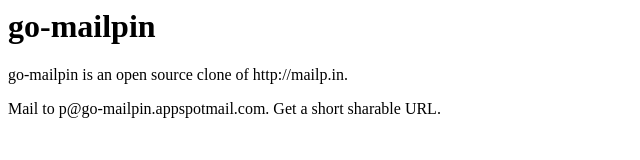
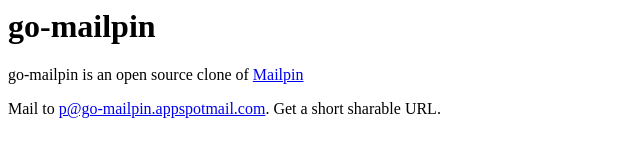
Before and after one commit to zachlatta/go-mailpin, a plain HTML site: page app/view/index.html in a window 1280 px wide. Shown: the whole page, without its empty margins (0-640 px from the left). Drawn offline with Linux system fonts and the light colour scheme.

Commit message:
Add links to homepage.

```diff
--- a/app/view/index.html
+++ b/app/view/index.html
@@ -1,5 +1,8 @@
 <h1>go-mailpin</h1>
 
-<p>go-mailpin is an open source clone of http://mailp.in.</p>
+<p>go-mailpin is an open source clone of
+  <a href="http://mailp.in">Mailpin</a></p>
 
-<p>Mail to p@go-mailpin.appspotmail.com. Get a short sharable URL.</p>
+<p>Mail to
+<a href="mailto:p@go-mailpin.appspotmail.com">p@go-mailpin.appspotmail.com</a>.
+Get a short sharable URL.</p>
```
